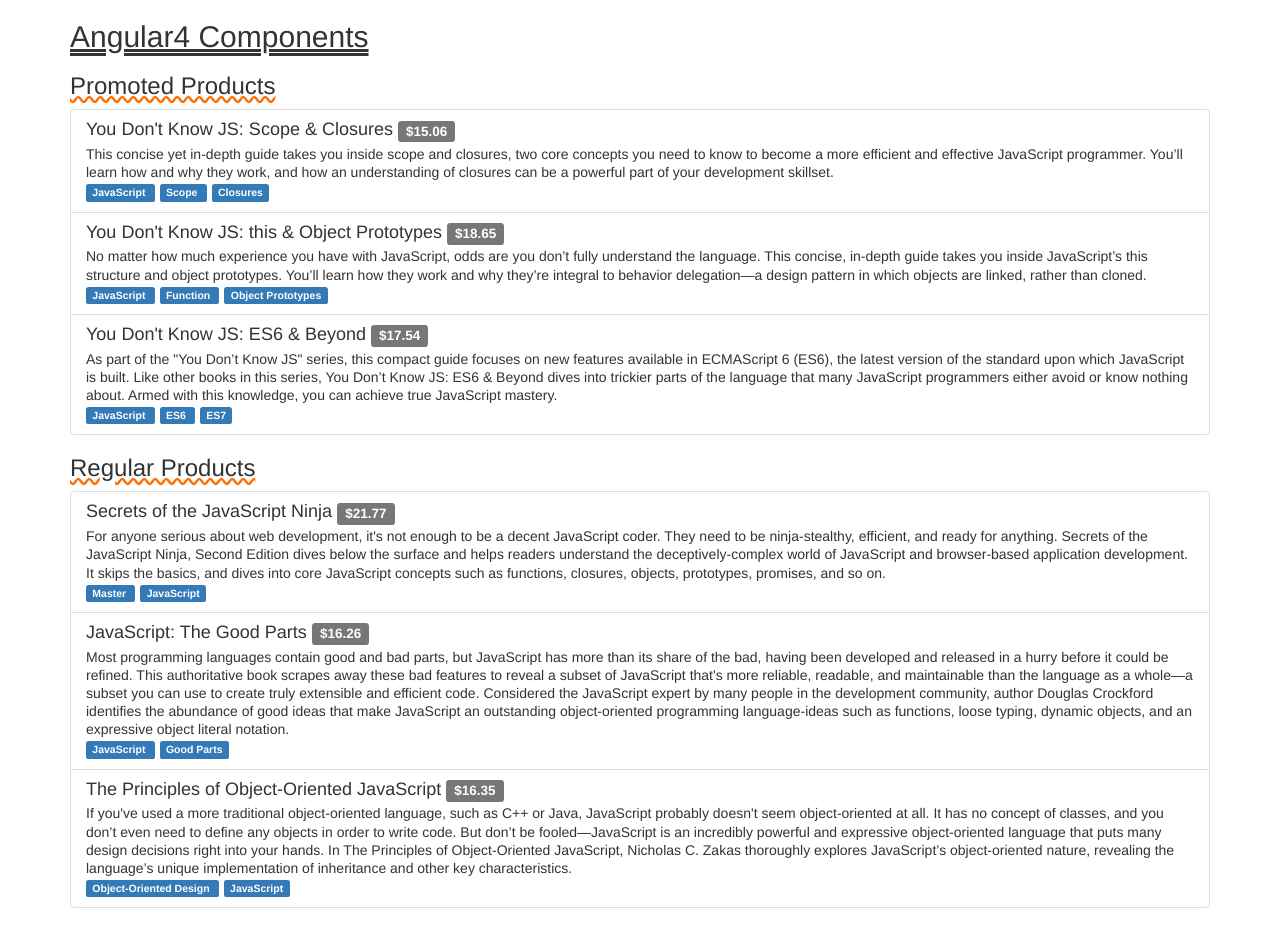
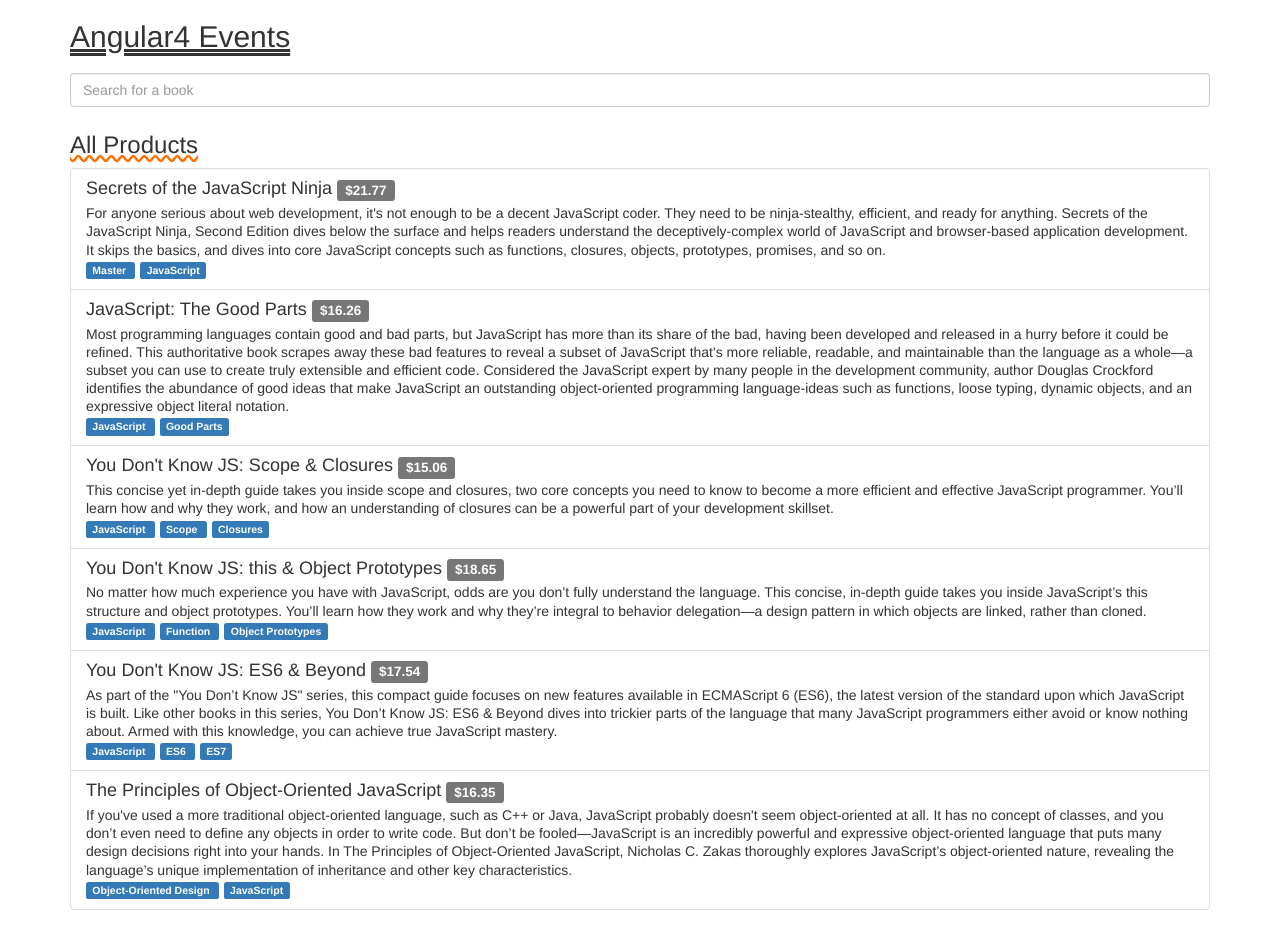
Before and after one commit to JamesKnippel/devmeeting-angular-workshop, an Angular app in the folder demo/: page / in a window 1280 px wide. Built offline with nearby package versions, Linux system fonts and the light colour scheme.

Commit message:
example: add events task 1

```diff
--- a/demo/package.json
+++ b/demo/package.json
@@ -1,7 +1,7 @@
 {
   "name": "devmeeting-angular-workshop",
   "version": "1.0.0",
-  "description": "Angular4 Components (Task 4)",
+  "description": "Angular4 Events (Task 1)",
   "author": {
     "name": "Jay Kan",
     "email": "leicasper@gmail.com"
@@ -17,7 +17,7 @@
   "license": "MIT",
   "keywords": [
     "Angular4",
-    "Angular4 Components"
+    "Angular4 Events"
   ],
   "dependencies": {
     "@angular/animations": "^4.0.0",
--- a/demo/src/app/app.component.html
+++ b/demo/src/app/app.component.html
@@ -1,14 +1,11 @@
 <div class="container">
   <h2>{{ title }}</h2>
 
-  <product-list-cmp
-    [header]="'Promoted Products'"
-    [products]="promotedProducts">
-  </product-list-cmp>
+  <search-cmp (search)="onSearch($event)"></search-cmp>
 
   <product-list-cmp
-    [header]="'Regular Products'"
-    [products]="regularProducts">
+    [header]="'All Products'"
+    [products]="products">
   </product-list-cmp>
 
 </div>
--- a/demo/src/app/app.component.ts
+++ b/demo/src/app/app.component.ts
@@ -8,10 +8,10 @@
   styleUrls: ['./app.component.css']
 })
 export class AppComponent implements OnInit {
-  public title: string = 'Angular4 Components';
-  public promotedProducts: Array<IProduct> = [];
-  public regularProducts: Array<IProduct> = [];
-  private products: IProduct[] = [
+  public title: string = 'Angular4 Events';
+  public products: Array<IProduct> = [];
+
+  private allProducts: Array<IProduct> = [
     {
       name: 'Secrets of the JavaScript Ninja',
       description: `For anyone serious about web development, it's not enough to be a decent JavaScript coder. They need to be ninja-stealthy, efficient, and ready for anything. Secrets of the JavaScript Ninja, Second Edition dives below the surface and helps readers understand the deceptively-complex world of JavaScript and browser-based application development. It skips the basics, and dives into core JavaScript concepts such as functions, closures, objects, prototypes, promises, and so on.`,
@@ -62,10 +62,11 @@
     },
   ];
 
-  constructor() {}
+  ngOnInit(): void {
+    this.products = this.allProducts;
+  }
 
-  ngOnInit(): void {
-    this.promotedProducts = this.products.filter((p: IProduct) => p.promoted);
-    this.regularProducts = this.products.filter((p: IProduct) => !p.promoted);
+  onSearch(predicate: string): void {
+    this.products = this.allProducts.filter((p: IProduct) => p.name.includes(predicate));
   }
 }
--- a/demo/src/app/app.module.ts
+++ b/demo/src/app/app.module.ts
@@ -1,9 +1,10 @@
+import { NgModule } from '@angular/core';
 import { BrowserModule } from '@angular/platform-browser';
-import { NgModule } from '@angular/core';
 
 import { AppComponent } from './app.component';
 import { ProductComponent } from './components/product/product.component';
 import { ProductListComponent } from './components/product-list/product-list.component';
+import { SearchComponent } from './components/search/search.component';
 
 export { IProduct } from './interfaces';
 
@@ -11,7 +12,8 @@
   declarations: [
     AppComponent,
     ProductComponent,
-    ProductListComponent
+    ProductListComponent,
+    SearchComponent
   ],
   imports: [
     BrowserModule
--- a/demo/src/app/components/product-list/product-list.component.css
+++ b/demo/src/app/components/product-list/product-list.component.css
@@ -0,0 +1,5 @@
+product-list-cmp {
+    display: block;
+    position: relative;
+    margin-top: 25px;
+}
--- /dev/null
+++ b/demo/src/app/components/search/search.component.css
@@ -0,0 +1,3 @@
+search-cmp input[type="text"] {
+    margin-top: 10px;
+}
--- /dev/null
+++ b/demo/src/app/components/search/search.component.html
@@ -0,0 +1,9 @@
+<div class="row">
+  <div class="col-xs-12">
+    <input type="text"
+           class="form-control"
+           placeholder="Search for a book"
+           (keyup)="searching($event.target.value)"
+    >
+  </div>
+</div>
--- /dev/null
+++ b/demo/src/app/components/search/search.component.ts
@@ -0,0 +1,15 @@
+import { Component, ViewEncapsulation, Output, EventEmitter } from '@angular/core';
+
+@Component({
+  selector: 'search-cmp',
+  encapsulation: ViewEncapsulation.None,
+  templateUrl: './search.component.html',
+  styleUrls: ['./search.component.css']
+})
+export class SearchComponent {
+  @Output() search: EventEmitter<string> = new EventEmitter<string>();
+
+  searching(value: string): void {
+    this.search.emit(value);
+  }
+}
--- a/demo/src/index.html
+++ b/demo/src/index.html
@@ -2,7 +2,7 @@
 <html lang="en">
 <head>
   <meta charset="utf-8">
-  <title>Angular4 Components (Task 4)</title>
+  <title>Angular4 Events (Task 1)</title>
   <base href="/">
   <meta name="viewport" content="width=device-width, initial-scale=1">
   <link rel="icon" type="image/x-icon" href="favicon.ico">
--- a/demo/src/main.ts
+++ b/demo/src/main.ts
@@ -9,7 +9,7 @@
   enableProdMode();
 }
 
-console.log('Angular4 Components (Task 4)');
+console.log('Angular4 Events (Task 1)');
 
 export function main() {
   platformBrowserDynamic()
```
Also changed, not shown: 1 other file (tests, documents, lock files or other folders).
